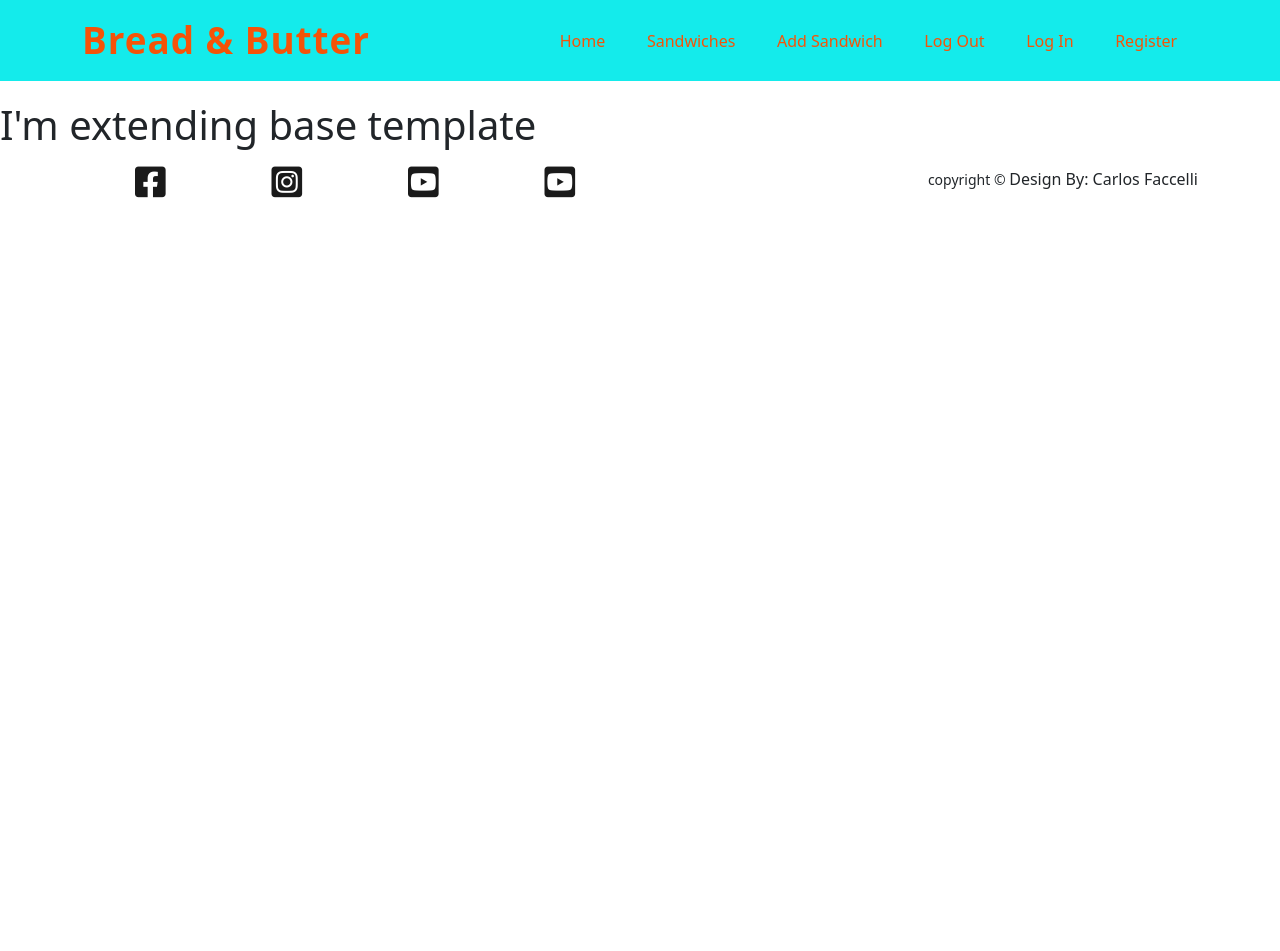
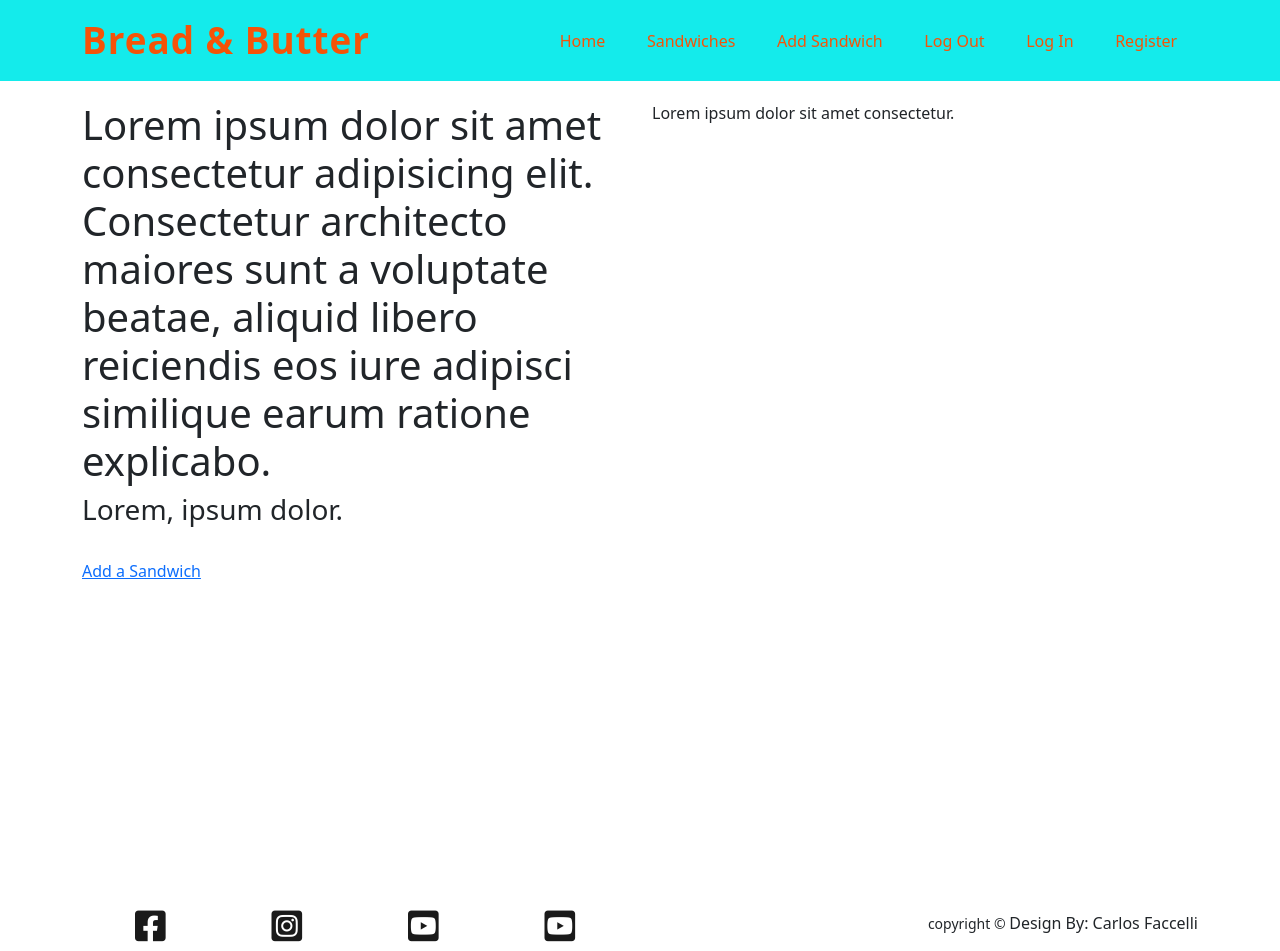
Before and after one commit to CarlosFaccelli26/Bread-Butter-Milestone, a Flask app: page / in a window 1280 px wide. Before the commit the page ends 198 px from the top, so only its background shows below. Run offline with Flask 2, Linux system fonts and the light colour scheme; data that the repository does not hold is empty; some libraries are stand-ins or nearby versions.

Commit message:
Adding content to index.html template

```diff
--- a/templates/index.html
+++ b/templates/index.html
@@ -3,14 +3,54 @@
 Home
 {% endblock %}
 {% block content %}
-<h1>I'm extending base template</h1>
-{% for sandwich in sandwiches %}
-    {{ sandwich.sandwich_name }}<br>
-    {{ sandwich.sandwich_description }}<br>
-    {{ sandwich.sandwich_category }}<br>
-    {{ sandwich.imageUrl }}<br>
-    {{ sandwich.ingredients }}<br>
-    {{ sandwich.portion }}<br>
-    {{ sandwich.created_by }}<br>
-{% endfor %}
+<section>
+    <div class="container">
+        <div class="row">
+            <div class="col-sm-12 col-md-12 col-lg-6">
+                <div class="main-text">
+                    <h1>Lorem ipsum dolor sit amet consectetur adipisicing elit. Consectetur architecto maiores sunt a
+                        voluptate beatae, aliquid libero reiciendis eos iure adipisci similique earum ratione explicabo.
+                    </h1>
+                </div>
+            </div>
+            <div class="col-sm-12 col-md-12 col-lg-6">
+                <div class="small-text">
+                    <p>Lorem ipsum dolor sit amet consectetur. <a href="{{ url_for('register') }}"></a></p>
+                </div>
+            </div>
+        </div>
+        <div class="row">
+            <div class="col-12">
+                <div class="hero">
+                    <h3>Lorem, ipsum dolor.</h3><br>
+                    <a href="">Add a Sandwich</a>
+                </div>
+            </div>
+        </div>
+    </div>
+</section>
+<main>
+    <div class="container">
+        <div class="row">
+            {% for sandwich in sandwiches %}
+            <div class="col-sm-12 col-md-4 col-lg-3">
+                <div class="card" style="width: 18rem;">
+                    <img src="{{ sandwich.imageUrl }}" class="card-img-top" alt="{{ sandwich.sandwich_name }}">
+                    <div class="card-body">
+                        <h5 class="card-title">
+                            {{ sandwich.sandwich_name }}
+                        </h5>
+                        <p class="card-text">
+                            {{ sandwich.sandwich_description }}
+                        </p>
+                        <small>
+                            {{ sandwich.created_by }}
+                        </small>
+                    </div>
+                </div>
+            </div>
+            {% endfor %}
+        </div>
+    </div>
+</main>
 {% endblock %}
```
